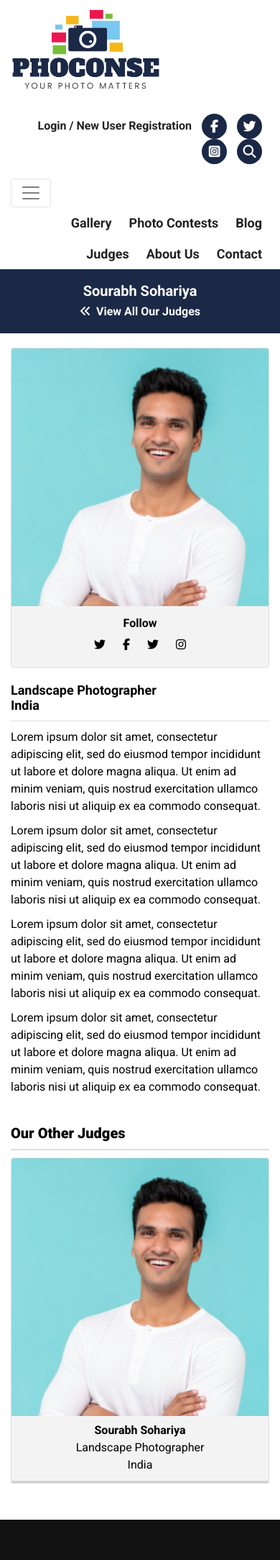
After one commit to habib-cse/Django-Photo-Contest-App, a Django app: page /phoconse/judge/1 in a window 390 px wide. The commit adds this page. Shown: the top 2167 px of the page at 72% size. Run offline with Django 3.2, Linux system fonts and the light colour scheme; some libraries are stand-ins or nearby versions.

Commit message:
judge.html and single_judge.html added, also worked on responsive

```diff
--- a/core/urls.py
+++ b/core/urls.py
@@ -11,5 +11,7 @@ urlpatterns = [
     path('phoconse/new-user-account-activate/<int:id>/active',views.user_active,name="user_active"),
     path('phoconse/gallery-list',views.gallery_list,name="gallery_list"),
     path('phoconse/gallery/<int:id>',views.gallery_individual,name="gallery_individual"),
+    path('phoconse/judge-list',views.judge_list,name="judge_list"),
+    path('phoconse/judge/<int:id>',views.single_judge,name="single_judge"),
 
 ]
--- a/core/views.py
+++ b/core/views.py
@@ -94,3 +94,10 @@ def gallery_list(request):
 
 def gallery_individual(request, id):
     return render(request, 'frontend/gallery_individual.html')
+
+def single_judge(request, id):
+    return render(request, 'frontend/single_judge.html')
+
+
+def judge_list(request):
+    return render(request, 'frontend/judge_list.html')
--- a/static/css/responsive.css
+++ b/static/css/responsive.css
@@ -23,10 +125,145 @@
 
 .column {width:300px}
 
+.indivi_gallery_title {
+	text-align: center;
+}
+.indivi_gallery_title h3 {
+	font-size: 20px;
+}
+.indvi_gallery_info_area {
+	padding-top: 10px;
+}
+.indvi_gallery_info {
+	padding: 60px 5px 70px;
+}
+.indvi_gallery_info h2 {
+	font-size: 22px;
+	padding-bottom: 8px;
+	margin-bottom: 10px;
+}
+.indvi_gallery_info p {
+	font-size: 18px;
+	padding-bottom: 15px;
+}
+.indvi_gallery_info h4 {
+	font-size: 18px;
+}
+.judge_area h2 {
+	font-size: 20px;
+	padding-bottom: 8px;
+}
+.judge_info h3 {
+	font-size: 16px;
+}
+.judge_info p {
+	font-size: 16px;
+}
+.judge_info a {
+	font-size: 16px;
+}
+.judge_area {
+	padding: 15px 15px 30px;
+}
+.winner_list_title h3 {
+	font-size: 22px;
+}
+.winner_info h3, .winner_info h4 {
+	font-size: 16px;
+	padding-bottom: 3px;
+}
+.winner_info p {
+	font-size: 16px;
+}
+.indivi_back_home {
+	text-align: center;
+}
+.indivi_back_home a {
+	font-size: 16px;
+}
+.similar_contest_title h3 {
+	font-size: 20px;
+}
+.similar_contest_gallery .owl-prev {
+	display: none;
+}
+.similar_contest_gallery .owl-next {
+	display: none;
+}
+.contest_name h3 {
+	font-size: 17px;
+}
+.contest_date h4 {
+	font-size: 16px;
+}
+.contest_date p {
+	font-size: 16px;
+}
+.contest_judges h4 {
+	font-size: 16px;
+}
+.contest_judges ul li a {
+	font-size: 16px;
+}
+.similar_contest_gallery {
+	padding-bottom: 30px;
+}
+.single_winner {
+	padding-bottom: 20px;
+}
+.winner_list_title {
+	padding-top: 10px;
+}
+.similar_contest_title {
+	padding-top: 10px;
+}
+.single_winner .card-body {
+	padding: 15px;
+}
+.single_similar_slide .card-body {
+	padding: 15px;
+}
 
 
+/* judge_list.html */
+.our_judge_title h2 {
+	font-size: 18px;
+}
+.our_judge_area {
+	padding: 10px 0;
+}
+.judge_list_cont p {
+	font-size: 16px;
+	text-align: center;
+}
+.judge_list_cont {
+	padding-top: 20px;
+}
+.our_single_judge .card-body {
+	padding: 10px;
+}
+.our_single_judge {
+	padding-bottom: 20px;
+}
+.our_judge_list_area {
+	padding-bottom: 20px;
+}
 
-
+.about_judge {
+	padding-bottom: 10px;
+	margin-bottom: 10px;
+	padding-top: 20px;
+}
+.about_judge h2 {
+	font-size: 18px;
+}
+.judge_personal_info p {
+	font-size: 16px;
+}
+.judge_details_area {
+	padding-top: 20px;
+	padding-bottom: 20px;
+}
 
 
 
--- a/static/css/style.css
+++ b/static/css/style.css
@@ -392,7 +392,6 @@ ul,li{
 	height: 2px;
 	background: #fff;
 	bottom: 0;
-	text-align: ;
 	left: 50%;
 	margin-left: -50px;
 }
@@ -531,3 +530,106 @@ ul,li{
 	right: 0px;
 	line-height: 36px !important;
 }
+
+
+
+/* judge.html page */
+.our_judge_area {
+	background: #1b2946;
+	padding: 15px 0;
+}
+.our_judge_title h2 {
+	color: #fff;
+	font-size: 25px;
+	font-weight: 700;
+	text-transform: capitalize;
+}
+.judge_list_cont {
+	padding-top: 30px;
+	padding-bottom: 15px;
+}
+.judge_list_cont p {
+	color: #000;
+	font-size: 20px;
+	font-weight: 400;
+	line-height: 1.5;
+}
+.our_single_judge .card-body {
+	background: #f3f3f3;
+	text-align: center;
+	padding: 14px;
+	border-bottom: 3px solid #d1d1d1;
+}
+.our_single_judge {
+	padding-bottom: 35px;
+}
+.our_judge_list_area {
+	padding-bottom: 60px;
+}
+
+
+
+/* single_judge.html */
+.judge_details_area {
+	padding-top: 30px;
+	padding-bottom: 50px;
+}
+.judge_details_area .card-body {
+	background: #f3f3f3;
+	text-align: center;
+	padding: 14px;
+}
+.winner_info.judge_social ul li {
+	display: inline;
+	padding: 0px 5px;
+}
+.winner_info.judge_social ul li a {
+	color: #000;
+	padding: 5px;
+	display: inline-block;
+}
+.about_judge h2 {
+	font-size: 20px;
+	font-weight: 700;
+	text-transform: capitalize;
+	color: #000;
+}
+.about_judge h2 span {
+	display: inherit;
+}
+.about_judge {
+	border-bottom: 1px solid #ddd;
+	padding-bottom: 15px;
+	margin-bottom: 15px;
+}
+.judge_personal_info p {
+	color: #000;
+	font-size: 18px;
+	font-weight: 400;
+	padding-bottom: 10px;
+	line-height: 1.5;
+}
+.judge_slider_area .owl-prev {
+	position: absolute;
+	top: -60px;
+	background: #1b2946 !important;
+	width: 36px;
+	height: 36px;
+	border-radius: 50px;
+	font-size: 20px !important;
+	color: #fff !important;
+	right: 50px;
+	line-height: 36px !important;
+}
+.judge_slider_area .owl-next {
+	position: absolute;
+	top: -60px;
+	background: #1b2946 !important;
+	width: 36px;
+	height: 36px;
+	border-radius: 50px;
+	font-size: 20px !important;
+	color: #fff !important;
+	right: 0px;
+	line-height: 36px !important;
+}
--- a/static/js/main.js
+++ b/static/js/main.js
@@ -20,6 +20,29 @@ $('.similar_slider_area').owlCarousel({
     },
     1000: {
       items: 3
+    }
+  }
+})
+
+// judge slider
+
+$('.judge_slider_area').owlCarousel({
+  loop: true,
+  margin: 20,
+  dots:false,
+  autoplay:true,
+  autoplayHoverPause: true,
+  nav: true,
+  navText: ['<i class="fas fa-angle-left"></i>', '<i class="fas fa-angle-right"></i>'],
+  responsive: {
+    0: {
+      items: 1
+    },
+    600: {
+      items: 3
+    },
+    1000: {
+      items: 4
     }
   }
 })
--- /dev/null
+++ b/templates/frontend/single_judge.html
@@ -0,0 +1,155 @@
+{% extends '../base/base.html' %}
+
+{% load static %}
+
+{% block title %}
+    Gallery page
+{% endblock title %}
+
+{% block content %}
+
+<section class="indvi_gallery_breadcrumb">
+    <div class="container">
+        <div class="row">
+            <div class="col-lg-8 col-md-8 col-12">
+                <div class="indivi_gallery_title">
+                    <h3>Sourabh Sohariya</h3>
+                </div>
+            </div>
+            <div class="col-lg-4 col-md-4 col-12">
+                <div class="indivi_back_home">
+                    <a href=""><span><i class="fas fa-angle-double-left"></i></span>View All Our Judges</a>
+                </div>
+            </div>
+        </div>
+    </div>
+</section>
+
+<section class="judge_details_area">
+    <div class="container">
+        <div class="row">
+            <div class="col-lg-3 col-md-4 col-12">
+                <div class="judge_social_link">
+                    <div class="card">
+                        <img class="card-img-top" src="{% static 'img/judges.png' %}" alt="Card image cap">
+                        <div class="card-body">
+                            <div class="winner_info judge_social">
+                                <h3>Follow</h3>
+                                <ul>
+                                    <li><a href=""><i class="fab fa-twitter"></i></a></li>
+                                    <li><a href=""><i class="fab fa-facebook-f"></i></a></li>
+                                    <li><a href=""><i class="fab fa-twitter"></i></a></li>
+                                    <li><a href=""><i class="fab fa-instagram"></i></a></li>
+                                </ul>
+                            </div>
+                        </div>
+                    </div>
+                </div>
+            </div>
+            <div class="col-lg-9 col-md-8 col-12">
+                <div class="about_judge_area">
+                    <div class="about_judge">
+                        <h2>Landscape Photographer <span>India</span></h2>
+                    </div>
+                    <div class="judge_personal_info">
+                        <p>Lorem ipsum dolor sit amet, consectetur adipiscing elit, sed do eiusmod tempor incididunt ut labore et dolore magna aliqua. Ut enim ad minim veniam, quis nostrud exercitation ullamco laboris nisi ut aliquip ex ea commodo consequat.
+                        </p>
+                        <p>Lorem ipsum dolor sit amet, consectetur adipiscing elit, sed do eiusmod tempor incididunt ut labore et dolore magna aliqua. Ut enim ad minim veniam, quis nostrud exercitation ullamco laboris nisi ut aliquip ex ea commodo consequat.
+                        </p>
+                        <p>Lorem ipsum dolor sit amet, consectetur adipiscing elit, sed do eiusmod tempor incididunt ut labore et dolore magna aliqua. Ut enim ad minim veniam, quis nostrud exercitation ullamco laboris nisi ut aliquip ex ea commodo consequat.
+                        </p>
+                        <p>Lorem ipsum dolor sit amet, consectetur adipiscing elit, sed do eiusmod tempor incididunt ut labore et dolore magna aliqua. Ut enim ad minim veniam, quis nostrud exercitation ullamco laboris nisi ut aliquip ex ea commodo consequat.
+                        </p>
+                    </div>
+                </div>
+            </div>
+        </div>
+    </div>
+</section>
+
+<section class="similar_contest_gallery">
+    <div class="container">
+        <div class="row">
+            <div class="col-lg-12 col-md-12 col-12">
+                <div class="similar_contest_title">
+                    <h3>Our Other Judges</h3>
+                </div>
+                <div class="judge_slider_area owl-carousel">
+                    <div class="our_single_judge">
+                        <a href="">
+                            <div class="card">
+                                <img class="card-img-top" src="{% static 'img/judges.png' %}" alt="Card image cap">
+                                <div class="card-body">
+                                    <div class="winner_info judge_prof">
+                                        <h3>Sourabh Sohariya</h3>
+                                        <p>Landscape Photographer</p>
+                                        <p>India</p>
+                                    </div>
+                                </div>
+                            </div>
+                        </a>
+                    </div>
+                    <div class="our_single_judge">
+                        <a href="">
+                            <div class="card">
+                                <img class="card-img-top" src="{% static 'img/judges.png' %}" alt="Card image cap">
+                                <div class="card-body">
+                                    <div class="winner_info judge_prof">
+                                        <h3>Sourabh Sohariya</h3>
+                                        <p>Landscape Photographer</p>
+                                        <p>India</p>
+                                    </div>
+                                </div>
+                            </div>
+                        </a>
+                    </div>
+                    <div class="our_single_judge">
+                        <a href="">
+                            <div class="card">
+                                <img class="card-img-top" src="{% static 'img/judges.png' %}" alt="Card image cap">
+                                <div class="card-body">
+                                    <div class="winner_info judge_prof">
+                                        <h3>Sourabh Sohariya</h3>
+                                        <p>Landscape Photographer</p>
+                                        <p>India</p>
+                                    </div>
+                                </div>
+                            </div>
+                        </a>
+                    </div>
+                    <div class="our_single_judge">
+                        <a href="">
+                            <div class="card">
+                                <img class="card-img-top" src="{% static 'img/judges.png' %}" alt="Card image cap">
+                                <div class="card-body">
+                                    <div class="winner_info judge_prof">
+                                        <h3>Sourabh Sohariya</h3>
+                                        <p>Landscape Photographer</p>
+                                        <p>India</p>
+                                    </div>
+                                </div>
+                            </div>
+                        </a>
+                    </div>
+                    <div class="our_single_judge">
+                        <a href="">
+                            <div class="card">
+                                <img class="card-img-top" src="{% static 'img/judges.png' %}" alt="Card image cap">
+                                <div class="card-body">
+                                    <div class="winner_info judge_prof">
+                                        <h3>Sourabh Sohariya</h3>
+                                        <p>Landscape Photographer</p>
+                                        <p>India</p>
+                                    </div>
+                                </div>
+                            </div>
+                        </a>
+                    </div>
+                </div>
+            </div>
+        </div>
+    </div>
+</section>
+
+
+{% endblock content %}
```
Also changed, not shown: other parts of static/css/responsive.css (+102 -0 lines), templates/frontend/gallery_individual.html (+13 -13 lines), templates/frontend/judge_list.html (added, +180 -0 lines), static/img/judges.png (added).
